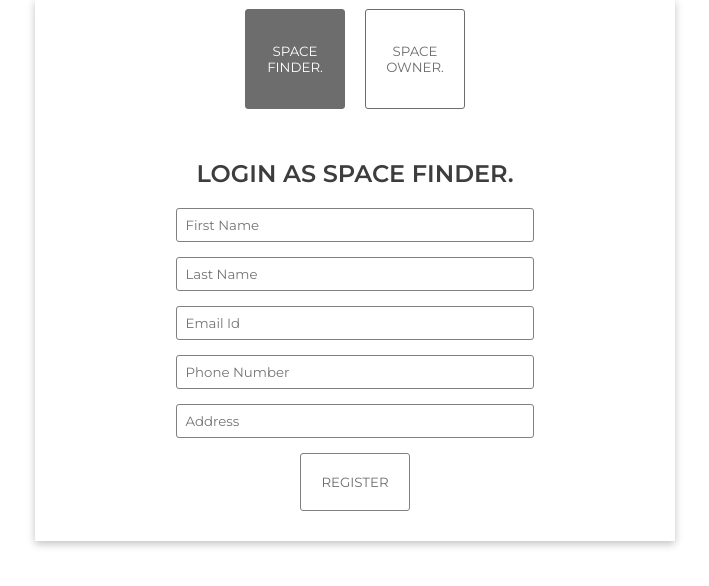
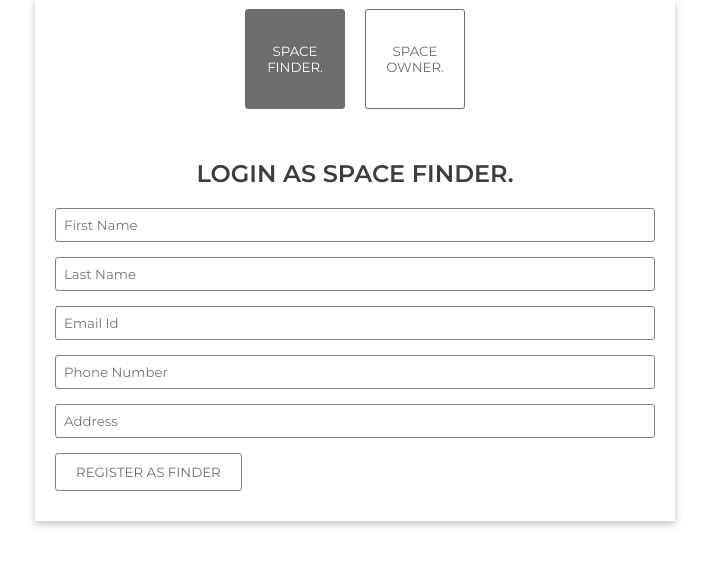
Before and after one commit to ArjunYes/spareParkPHP, a PHP site: page /register.php in a window 1280 px wide. Shown: the part 145-731 px from the top of the page, without its empty margins (285-994 px from the left). Run offline with PHP 8.4, Linux system fonts and the light colour scheme.

Commit message:
Design updates and other changes

```diff
--- a/index.php
+++ b/index.php
@@ -147,8 +147,8 @@
                     </div>
 
                 </div>
-                <h2>MORE SPACES TO EXPLORE</h2>
-                <p>Dont have an account ? <span onclick="window.location.href = '/spareParkPHP/spaces_listing.php'"> Register</span></p>
+                <h2 class="link" onclick="window.location.href = '/spareParkPHP/spaces_listing.php'">MORE SPACES TO EXPLORE <i class="fa-solid fa-arrow-right-long"></i></h2>
+
 
             </div>
         </div>
--- a/main.css
+++ b/main.css
@@ -21,6 +21,15 @@
 
 .blur {
   filter: blur(10px);
+}
+
+.link {
+  cursor: pointer;
+}
+.link:hover {
+  color: red;
+  cursor: pointer;
+  transition: ease-in-out all 0.2s;
 }
 
 .dialogue {
@@ -594,12 +603,13 @@
   justify-content: center;
   padding: 20px;
 }
+.reg_form .reg_form_space_owner .btn {
+  padding: 10px 20px 10px 20px;
+}
 .reg_form .reg_form_space_owner input {
   border: 0.5px solid gray;
 }
 .reg_form .reg_form_space_owner > h2 {
+  text-align: center;
   margin: 20px;
-}
-.reg_form .btn {
-  padding: 20px;
 }/*# sourceMappingURL=main.css.map */
--- a/main.scss
+++ b/main.scss
@@ -23,6 +23,16 @@
 
 .blur {
     filter: blur(10px);
+}
+
+.link{
+    cursor: pointer;
+    &:hover {
+        // background-color: #6d6d6d;
+        color: red;
+        cursor: pointer;
+        transition: ease-in-out all .2s
+    }
 }
 
 .dialogue {
@@ -739,22 +749,22 @@
         justify-content: center;
         padding: 20px;
 
+        .btn{
+            padding: 10px 20px 10px 20px;
+        }
+
         input{
             border: 0.5px solid gray;
         }
     }
 
     .reg_form_space_owner > h2 {
-        // color: red;
+
+        text-align: center;
         margin: 20px;
     }
 
 
-    .text_box{
 
-    }
 
-    .btn{
-        padding: 20px;
-    }
 }
--- a/register.php
+++ b/register.php
@@ -1,7 +1,3 @@
-<?php
-include_once 'includes/dbh.inc.php'
-    ?>
-
 <!DOCTYPE html>
 <html lang="en">
 
@@ -21,7 +17,7 @@
 
 </head>
 
-<body onload="onLoad()" class="">
+<body onload="myFunction()">
 
 
 
@@ -45,52 +41,69 @@
 
 
     <div class="reg_form">
+
         <div class="user_groups">
             <button onclick="switchUser(event)" id="spaceFinder" value="spaceFinder" class="btn activeUser">SPACE
                 FINDER.</button>
             <button onclick="switchUser(event)" id="spaceOwner" value="spaceOwner" class="btn">SPACE OWNER.</button>
 
         </div>
-        <!-- <form class="reg_form_space_owner" action="">
+
+        <form class="reg_form_space_owner" action="" id="spaceOwnerForm">
             <h2 class="form_head">LOGIN AS <span id="spaceOwnertext">SPACE OWNER.</span> </h2>
             <input class="text_box" type="text" name="name" placeholder="First Name">
             <input class="text_box" type="text" name="name" placeholder="Last Name">
             <input class="text_box" type="text" name="name" placeholder="Email Id">
             <input class="text_box" type="text" name="name" placeholder="Phone Number">
             <input class="text_box" type="text" name="name" placeholder="Address">
-            <input class="btn" type="submit" value="REGISTER">
-        </form> -->
+            <input class="btn" type="submit" value="REGISTER AS OWNER">
+        </form>
 
-         <form class="reg_form_space_owner" action="">
-            <h2 class="form_head">LOGIN AS <span id="spaceOwnertext">SPACE FINDER.</span> </h2>
+        <form class="reg_form_space_owner" action="" id="spaceFinderForm">
+            <h2 class="form_head">LOGIN AS <span id="spaceFindertext">SPACE FINDER.</span> </h2>
             <input class="text_box" type="text" name="name" placeholder="First Name">
             <input class="text_box" type="text" name="name" placeholder="Last Name">
             <input class="text_box" type="text" name="name" placeholder="Email Id">
             <input class="text_box" type="text" name="name" placeholder="Phone Number">
             <input class="text_box" type="text" name="name" placeholder="Address">
-            <input class="btn" type="submit" value="REGISTER">
+            <input class="btn" type="submit" value="REGISTER AS FINDER">
         </form>
 
     </div>
 
 
 
-    <!--
-    <footer class="footer">
-        <p> &copy 2022-2023 All rigths reserved spare park. Version 1.0.0</p>
-    </footer> -->
-
-
 
 </body>
 
 </html>
+<script type="text/javascript">
+    var userType = "1";
+    const spaceOwnerForm = document.getElementById('spaceOwnerForm');
+    const spaceFinderForm = document.getElementById('spaceFinderForm');
+    function myFunction() {
+        spaceOwnerForm.style.display = "none";
+        spaceFinderForm.style.display = "block";
+        console.log("ONLOAD FUNCTION", finderTextreg);
+    }
 
+    function switchUser(e) {
+        e.preventDefault();
+        userType = e.target.value === "spaceOwner" ? 1 : 0
+        console.log("Swith user", e.target.value, userType);
 
-<script>
+        if (userType == 1) {
+            spaceOwnerForm.style.display = "block";
+            spaceFinderForm.style.display = "none";
+        } else {
+            spaceOwnerForm.style.display = "none";
+            spaceFinderForm.style.display = "block";
+        }
+    }
+
+</script>
 
 
 
-</script>
 
 <!-- <script src="index.js"></script> -->
```
Also changed, not shown: index.js (+5 -2 lines), single_space.php (+7 -4 lines), 1 other file.
